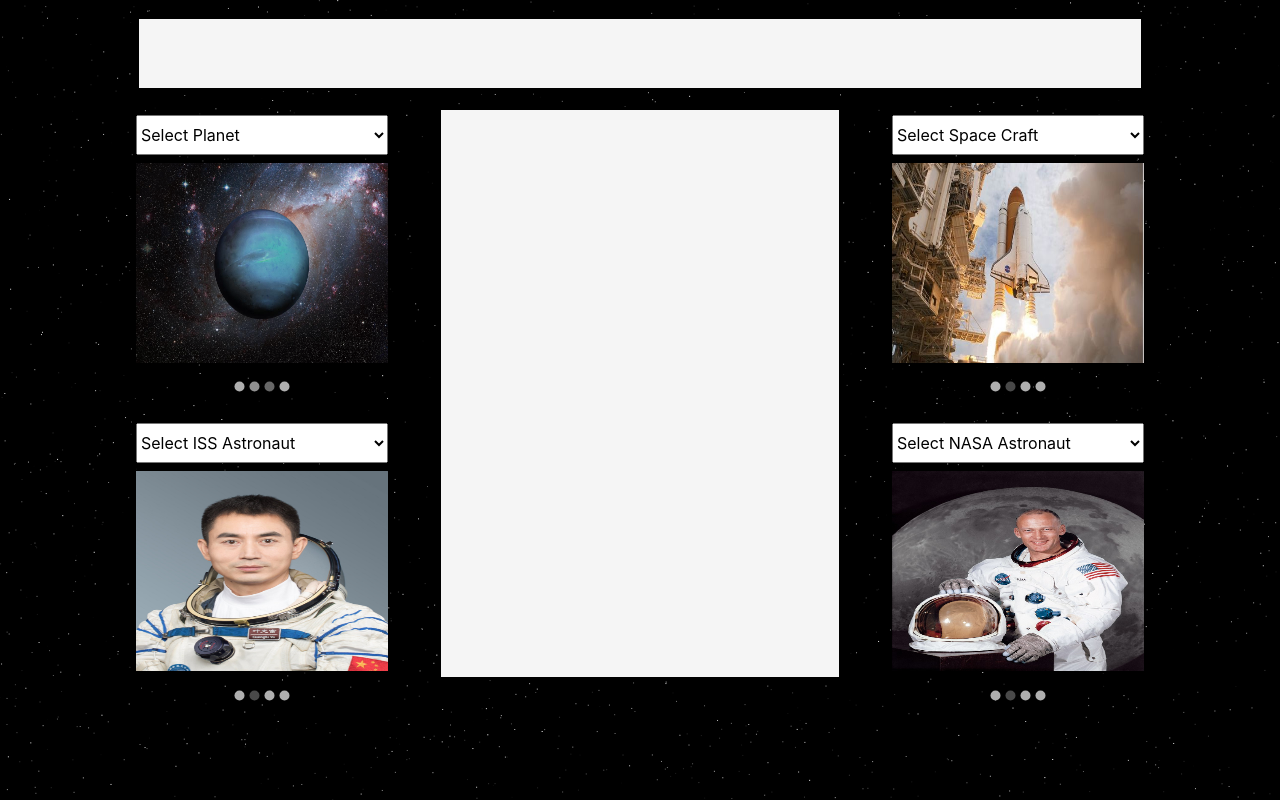
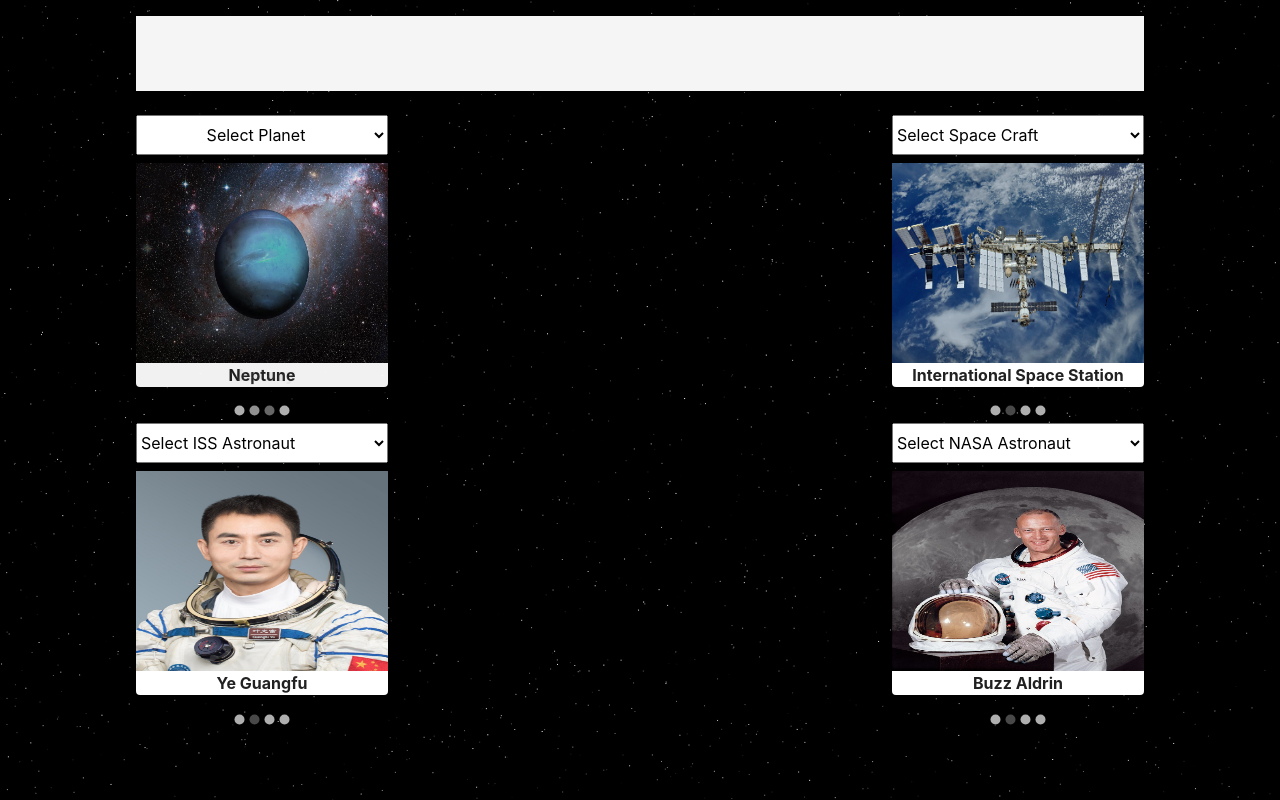
Before and after one commit to Azachary8232/final_frontier_app, a React (Create React App) app in the folder client/: page / in a window 1280 px wide. Built offline with nearby package versions, Linux system fonts and the light colour scheme.

Commit message:
Updated PLanetData

```diff
--- a/client/src/components/CraftData.jsx
+++ b/client/src/components/CraftData.jsx
@@ -20,22 +20,22 @@
 
     let items = [
         {
-            name: "Random Name #1",
+            name: "NASA Shuttle Columbia",
             description: "Probably the most random thing you have ever seen!",
             image : columbia
         },
         {
-            name: "Random Name #2",
+            name: "International Space Station",
+            description: "Hello Dolly!",
+            image : iss
+        },
+        {
+            name: "NASA Shuttle Atlantis",
             description: "Hello World!",
             image : atlantis
         },
         {
-            name: "Random Name #3",
-            description: "Hello Dolly!",
-            image : iss
-        },
-        {
-            name: "Random Name #3",
+            name: "SpaceX",
             description: "Hello Dolly!",
             image : spaceX
         }
@@ -44,6 +44,8 @@
         return (
             <Paper>
                 <img src={props.item.image} style={{height: 200, width: "100%"}} alt="" />
+                <p className="carouselDescription">{props.item.name}</p>
+
             </Paper>
         )
     }
--- a/client/src/components/DropDown.jsx
+++ /dev/null
@@ -1,22 +0,0 @@
-import React from 'react';
-
-
-const DropDown = (props) =>{
-
-
-    return(
-        <div>
-            <select name="" id=""  className="dropDown border2">
-                <option value="">Test1</option>
-                <option value="">Test2</option>
-                <option value="">Test3</option>
-                <option value="">Test4</option>
-            </select>
-        </div>
-
-    )
-
-
-
-}
-export default DropDown;
--- a/client/src/components/IssData.jsx
+++ b/client/src/components/IssData.jsx
@@ -22,22 +22,22 @@
 
     let items = [
         {
-            name: "Random Name #1",
+            name: "Kayla Barron",
             description: "Probably the most random thing you have ever seen!",
             image : kayla_barron
         },
         {
-            name: "Random Name #2",
+            name: "Ye Guangfu",
             description: "Hello World!",
             image : ye_guangfu
         },
         {
-            name: "Random Name #3",
+            name: "Thomas Marshburn",
             description: "Hello Dolly!",
             image : thomas_marshburn
         },
         {
-            name: "Random Name #3",
+            name: "Wang Yaping",
             description: "Hello Dolly!",
             image : wang_yaping
         }
@@ -46,6 +46,8 @@
         return (
             <Paper>
                 <img src={props.item.image}  style={{height: 200, width: "100%"}} alt="" />
+                <p className="carouselDescription">{props.item.name}</p>
+
             </Paper>
         )
     }
--- a/client/src/components/NasaData.jsx
+++ b/client/src/components/NasaData.jsx
@@ -20,22 +20,22 @@
 
     let items = [
         {
-            name: "Random Name #1",
+            name: "Alan Shepard",
             description: "Probably the most random thing you have ever seen!",
             image : alanShepard
         },
         {
-            name: "Random Name #2",
+            name: "Buzz Aldrin",
             description: "Hello World!",
             image : buzzAldrin
         },
         {
-            name: "Random Name #3",
+            name: "Neil Armstrong",
             description: "Hello Dolly!",
             image : neilArmstrong
         },
         {
-            name: "Random Name #3",
+            name: "Sally Ride",
             description: "Hello Dolly!",
             image : sallyRide
         }
@@ -44,6 +44,7 @@
         return (
             <Paper>
                 <img src={props.item.image}  style={{height: 200, width: "100%"}} alt="" />
+                <p className="carouselDescription">{props.item.name}</p>
             </Paper>
         )
     }
--- a/client/src/components/PlanetData.jsx
+++ b/client/src/components/PlanetData.jsx
@@ -1,8 +1,9 @@
 
 import '../css/style.css';
-import React, {useState} from 'react';
+import React, {useEffect, useState} from 'react';
 import Carousel from 'react-material-ui-carousel'
 import { Paper, Button } from '@mui/material'
+import axios from 'axios';
 
 import neptune from '../img/planets/neptune.jpg';
 import earth from '../img/planets/earth.jpg';
@@ -15,29 +16,31 @@
 const PlanetData = (props) => {
 
     // DATA shared to and from MAIN
-    const {planet, setPlanet, isChanged, setIsChanged} = props
+    // const {planet, setPlanet, isChanged, setIsChanged} = props
+
+    const [name, setName] = useState();
+    const [moons, setMoons] = useState([]);
+    const [milesAround, setMilesAround] = useState();
+    const [mostMilesFromSun, setMostMilesFromSun] = useState();
+    const [leastMilesFromSun, setLeastMilesFromSun] = useState();
 
 
 
     let items = [
         {
-            name: "Random Name #1",
-            description: "Probably the most random thing you have ever seen!",
+            name: "Earth",
             image : earth
         },
         {
-            name: "Random Name #2",
-            description: "Hello World!",
+            name: "Neptune",
             image : neptune
         },
         {
-            name: "Random Name #3",
-            description: "Hello Dolly!",
+            name: "Mercury",
             image : mercury
         },
         {
-            name: "Random Name #3",
-            description: "Hello Dolly!",
+            name: "Saturn",
             image : saturn
         }
     ]
@@ -45,14 +48,20 @@
         return (
             <Paper>
                 <img src={props.item.image}  style={{height: 200, width: "100%"}} alt="" />
+                <p className="carouselDescription">{props.item.name}</p>
             </Paper>
         )
     }
 
-    const handleClick = (id) => {
-        setPlanet(id);
-        setIsChanged(!isChanged);
-
+    const handleOption = (planet) => {
+        axios.get(`https://api.le-systeme-solaire.net/rest/bodies/${planet}`)
+        .then(res => {
+            setName(res.data.englishName);
+            setMoons(res.data.moons);
+            setMilesAround(res.data.equaRadius);
+            setMostMilesFromSun(res.data.aphelion);
+            setLeastMilesFromSun(res.data.perihelion)
+        })
     }
 
 
@@ -65,12 +74,12 @@
             {/* Upper Box */}
             <div className="my-2">
                 {/* Drop Down Component */}
-                <select className="dropDown" onChange={(e) => handleClick(e.target.value)}>
-                    <option value="">Select Planet</option>
-                    <option value="earth">Earth</option>
-                    <option value="mercury">Mercury</option>
-                    <option value="neptune">Neptune</option>
-                    <option value="saturn">Saturn</option>
+                <select className="dropDown" onChange={(e) => handleOption(e.target.value)}>
+                    <option className="carouselDescription" value="">Select Planet</option>
+                    <option className="carouselDescription" value="earth">Earth</option>
+                    <option className="carouselDescription" value="mercury">Mercury</option>
+                    <option className="carouselDescription" value="neptune">Neptune</option>
+                    <option className="carouselDescription" value="saturn">Saturn</option>
                 </select>
             </div>
             <div style={{ width: "auto", height: 200 }}>
--- a/client/src/css/style.css
+++ b/client/src/css/style.css
@@ -87,7 +87,7 @@
 }
 .display{
     width: 40%;
-    height: 66%;
+    height: fit-content;
     background-color: whitesmoke;
 }
 .box{
@@ -103,7 +103,8 @@
     height: 40px;
 }
 
-.carousel{
-    width: 100%;
-    height: 190px;
+
+.carouselDescription{
+    text-align: center;
+    font-weight: bold;
 }
--- a/client/src/views/Main.jsx
+++ b/client/src/views/Main.jsx
@@ -1,8 +1,6 @@
 import React, { useEffect, useState } from 'react'
 import '../css/style.css';
 
-import DropDown from '../components/DropDown';
-import NewCarousel from './NewCarousel';
 import PlanetData from '../components/PlanetData';
 import NasaData from '../components/NasaData';
 import IssData from '../components/IssData';
@@ -15,12 +13,8 @@
     const [planet, setPlanet] = useState("TEST");
     const [isChanged, setIsChanged] = useState(false);
 
+    const [displayData, setDisplayData] = useState({});
 
-    useEffect(() => {
-        console.log(planet)
-    },[isChanged]
-
-    );
 
 
 
@@ -28,7 +22,7 @@
 
     return (
         <div className='container2'>
-            <div className='border2 navBar'>
+            <div className='navBar'>
                 {/* NavBar Component */}
             </div>
             <div className="mainContainer flex spaceBetween py-3">
@@ -39,7 +33,7 @@
                         {/* Upper Box */}
                         <div>
                             {/* Carousel Component */}
-                            <PlanetData planet={planet} setPlanet={setPlanet} isChanged={isChanged} setIsChanged={setIsChanged} />
+                            <PlanetData displayData={displayData}  />
                         </div>
                     </div>
                     <div className="box my-5">
@@ -50,7 +44,7 @@
                         </div>
                     </div>
                 </div>
-                <div className="display border2">
+                <div className="display">
                     {/* display */}
                 </div>
                 <div className="column">
--- a/client/src/views/NewCarousel.jsx
+++ /dev/null
@@ -1,57 +0,0 @@
-import React from 'react';
-import Carousel from 'react-material-ui-carousel'
-import { Paper, Button } from '@mui/material'
-
-import neptune from '../img/planets/neptune.jpg';
-import earth from '../img/planets/earth.jpg';
-import mercury from '../img/planets/mercury.jpg';
-import saturn from '../img/planets/saturn.jpg';
-
-
-
-
-
-
-
-const NewCarousel = (props) => {
-
-    let items = [
-        {
-            name: "Random Name #1",
-            description: "Probably the most random thing you have ever seen!",
-            image : earth
-        },
-        {
-            name: "Random Name #2",
-            description: "Hello World!",
-            image : neptune
-        },
-        {
-            name: "Random Name #3",
-            description: "Hello Dolly!",
-            image : mercury
-        },
-        {
-            name: "Random Name #3",
-            description: "Hello Dolly!",
-            image : saturn
-        }
-    ]
-    function Item(planets) {
-        return (
-            <Paper>
-                <img src={planets.item.image}  style={{height: 200, width: "100%"}} alt="" />
-            </Paper>
-        )
-    }
-    return (
-        <div style= {{width: "auto", height: 200}}>
-            <Carousel interval={3000}>
-                {
-                    items.map((item, i) => <Item key={i} item={item} />)
-                }
-            </Carousel>
-        </div>
-    )
-}
-export default NewCarousel;
```
